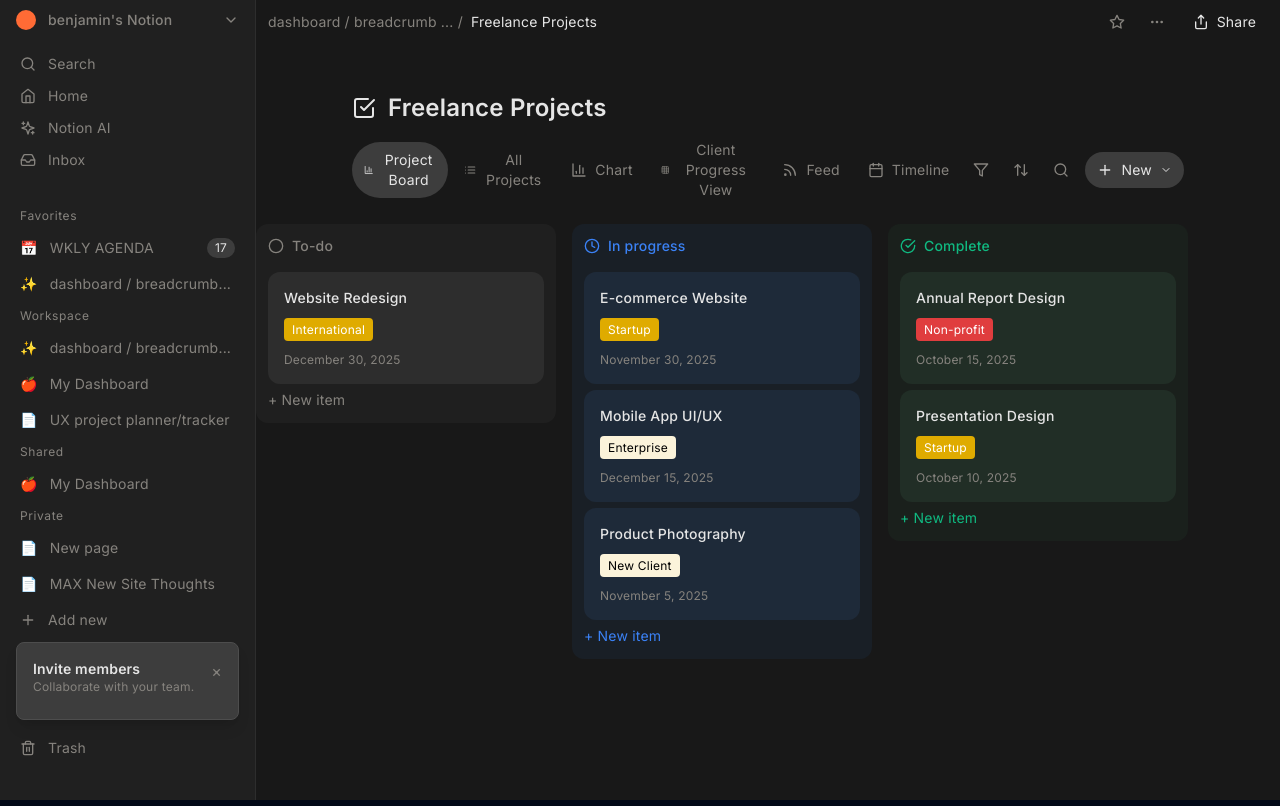
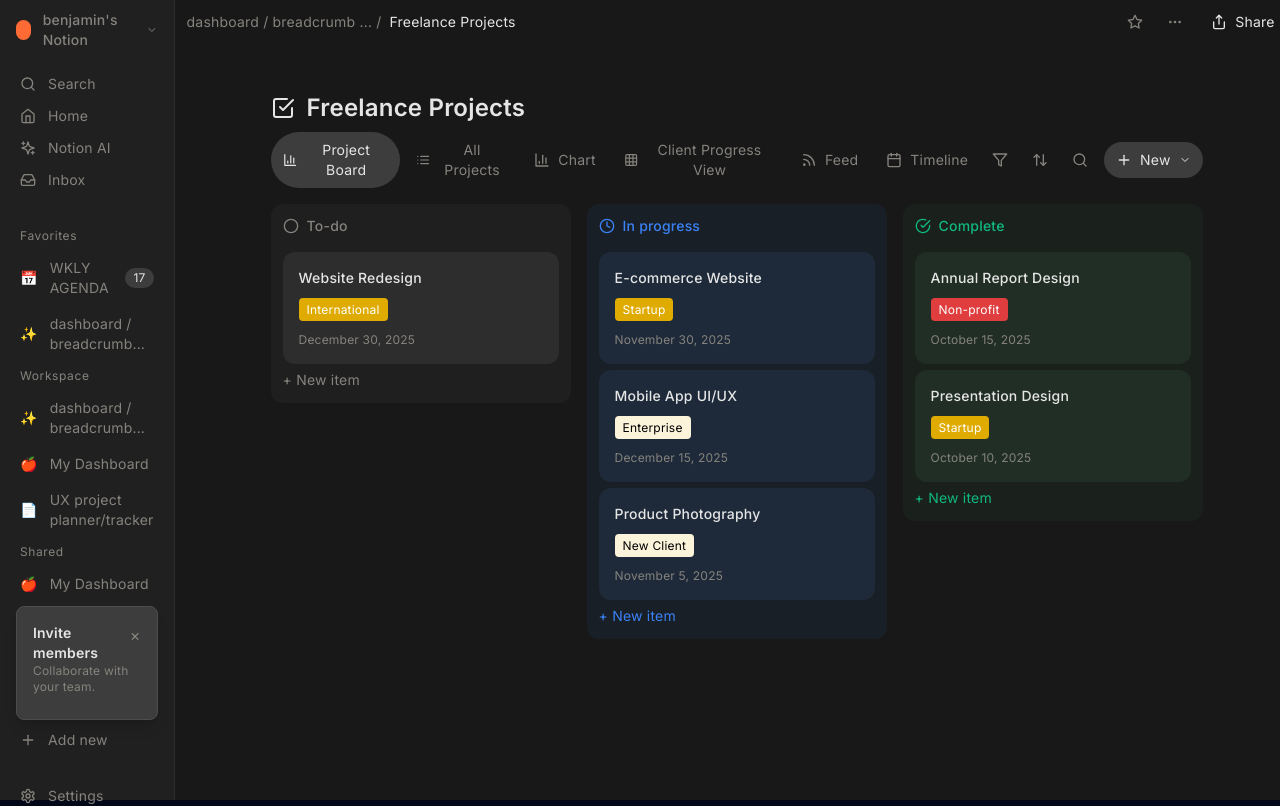
Before and after one commit to buribe13/notion-client-2025, a Next.js app: page /dashboard in a window 1280 px wide. Shown: the top 806 px of the page. Built offline with nearby package versions, Linux system fonts and the light colour scheme.

Commit message:
fix spacing error

```diff
--- a/src/app/dashboard/page.tsx
+++ b/src/app/dashboard/page.tsx
@@ -59,6 +59,7 @@
     switch (activeTab) {
       case "Project Board":
         return (
+          <div className="px-24 pb-8">
             <div className="flex gap-4 h-full">
               {/* To-do Column */}
               <div className="w-[300px] flex-shrink-0">
@@ -93,7 +94,8 @@
                         <div className="space-y-3">
                           <span
                             className={`px-2 py-1 text-xs ${
-                            getClientTypeColor(project.clientType) === "#FBF3DA"
+                              getClientTypeColor(project.clientType) ===
+                              "#FBF3DA"
                                 ? "text-black"
                                 : "text-white"
                             }`}
@@ -165,7 +167,8 @@
                         <div className="space-y-3">
                           <span
                             className={`px-2 py-1 text-xs ${
-                            getClientTypeColor(project.clientType) === "#FBF3DA"
+                              getClientTypeColor(project.clientType) ===
+                              "#FBF3DA"
                                 ? "text-black"
                                 : "text-white"
                             }`}
@@ -240,7 +243,8 @@
                         <div className="space-y-3">
                           <span
                             className={`px-2 py-1 text-xs ${
-                            getClientTypeColor(project.clientType) === "#FBF3DA"
+                              getClientTypeColor(project.clientType) ===
+                              "#FBF3DA"
                                 ? "text-black"
                                 : "text-white"
                             }`}
@@ -272,6 +276,7 @@
                     >
                       <span>+ New item</span>
                     </button>
+                  </div>
                 </div>
               </div>
             </div>
```
Lines whose indentation alone changed are shown as unchanged.
